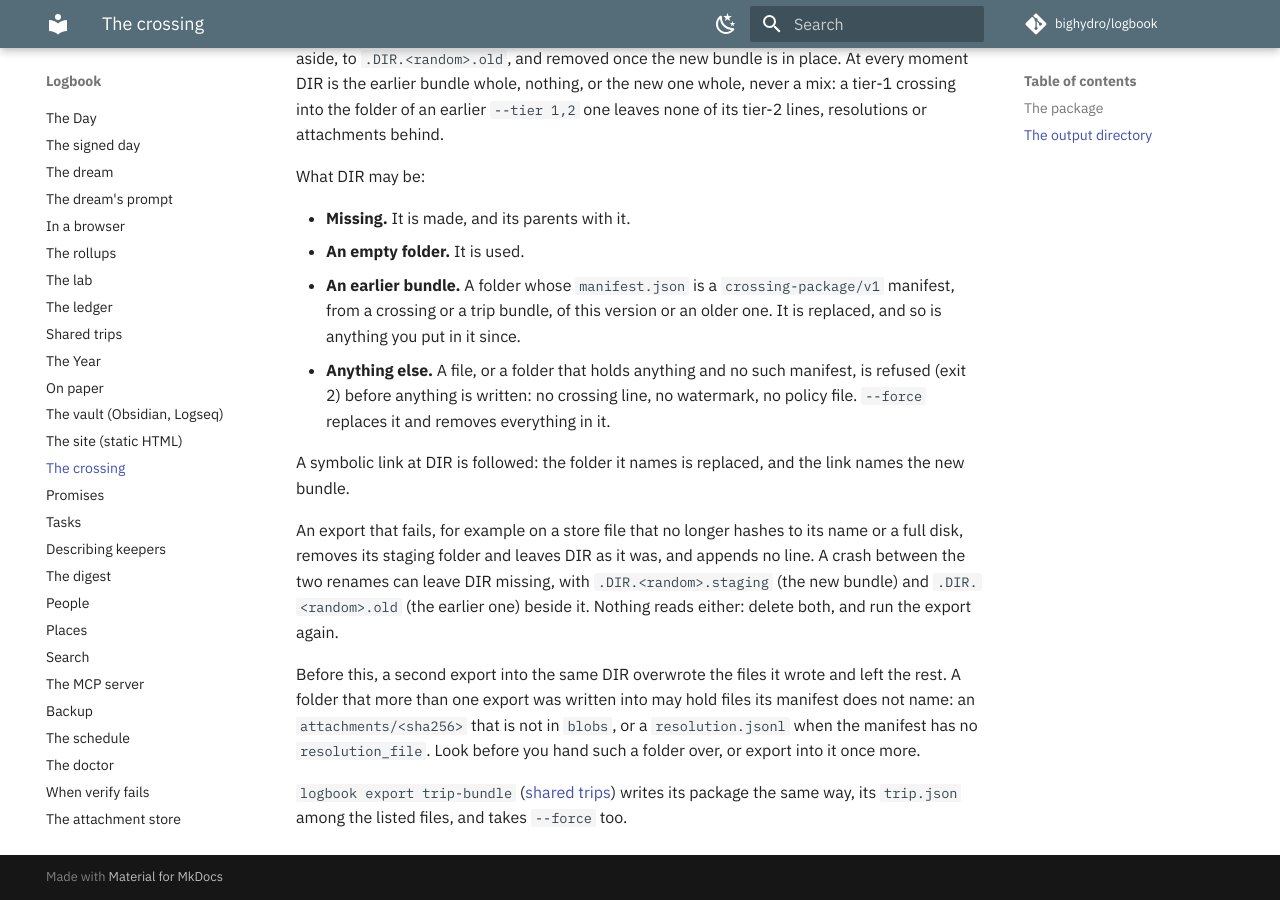
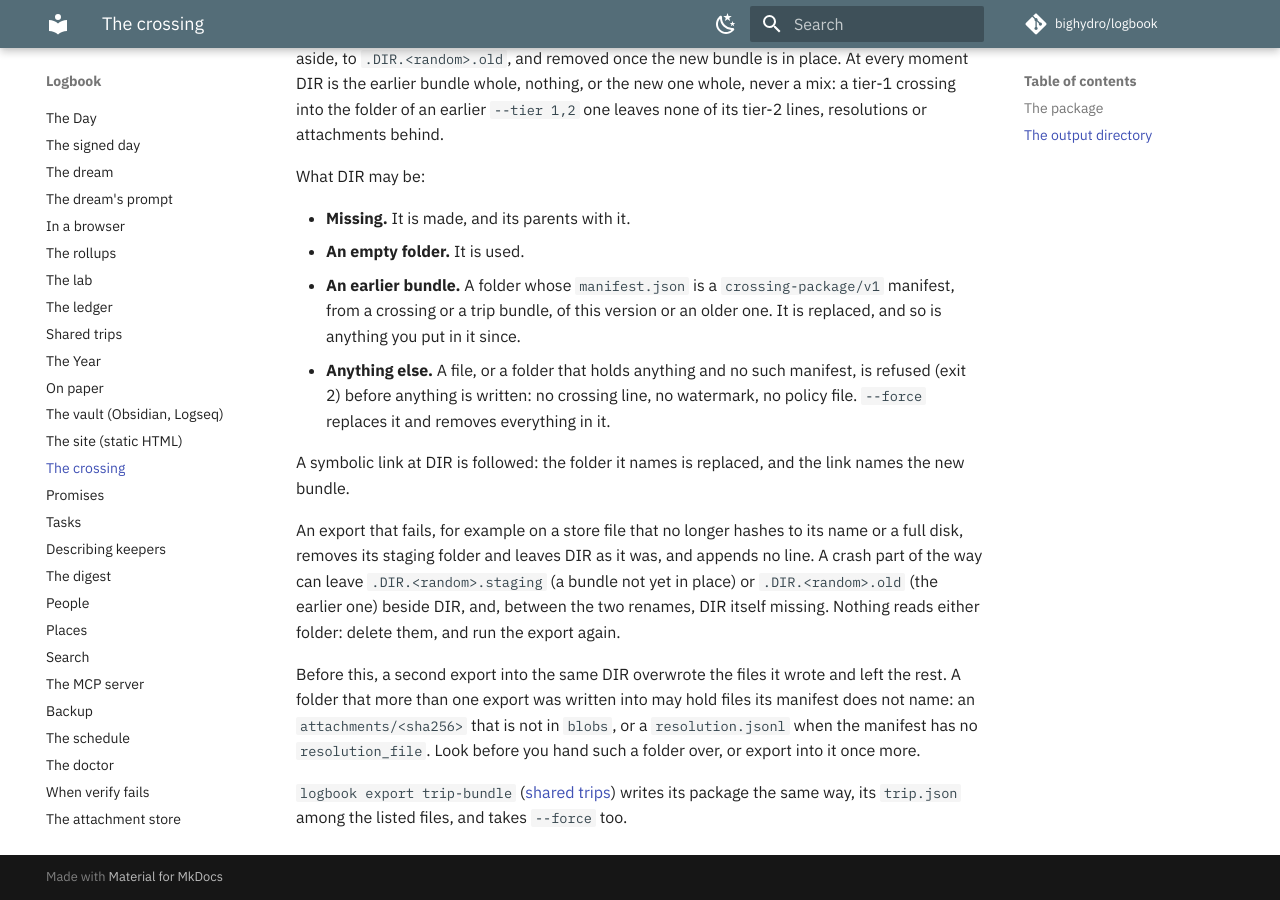
Before and after one commit to bighydro/logbook, an MkDocs documentation site: the page built from docs/crossing.md, in a window 1280 px wide and 900 px high, scrolled down 1129 px. Built offline with MkDocs 1.6.1 and Material for MkDocs 9.7.7, drawn with Linux system fonts in a browser that asks for light colours; comment, search, counter and statistics services are not loaded.

Commit message:
docs: what a crash part of the way through a crossing leaves
Co-Authored-By: Claude Opus 5.5 <noreply@anthropic.com>
Claude-Session: https://claude.ai/code/session_01QpReA7nAUPAUi5m3bajTtz
Signed-off-by: bighydro <122497530+bighydro@users.noreply.github.com>

```diff
--- a/docs/crossing.md
+++ b/docs/crossing.md
@@ -64,9 +64,10 @@ What DIR may be:
 A symbolic link at DIR is followed: the folder it names is replaced, and the link names the new bundle.
 
 An export that fails, for example on a store file that no longer hashes to its name or a full disk,
-removes its staging folder and leaves DIR as it was, and appends no line. A crash between the two renames
-can leave DIR missing, with `.DIR.<random>.staging` (the new bundle) and `.DIR.<random>.old` (the earlier
-one) beside it. Nothing reads either: delete both, and run the export again.
+removes its staging folder and leaves DIR as it was, and appends no line. A crash part of the way can
+leave `.DIR.<random>.staging` (a bundle not yet in place) or `.DIR.<random>.old` (the earlier one) beside
+DIR, and, between the two renames, DIR itself missing. Nothing reads either folder: delete them, and run
+the export again.
 
 Before this, a second export into the same DIR overwrote the files it wrote and left the rest. A folder
 that more than one export was written into may hold files its manifest does not name: an
```
